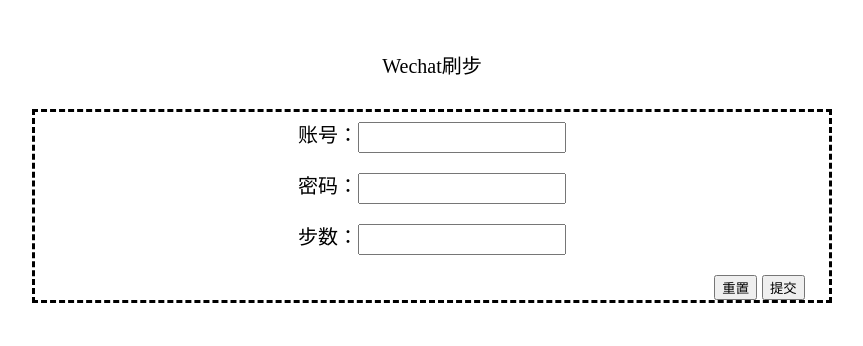
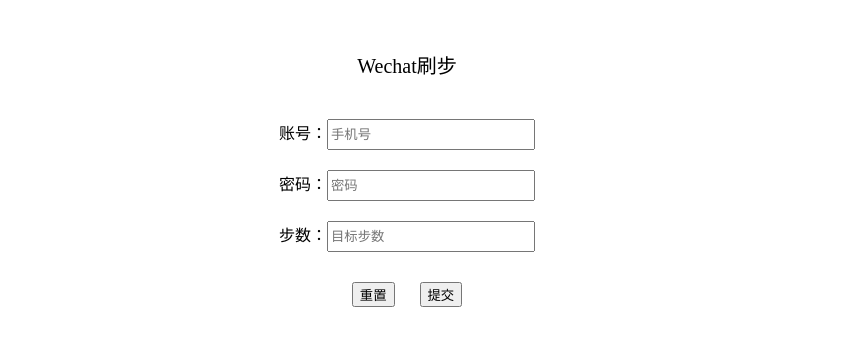
Before and after one commit to APKFans/WechatShuaBu, a Python web app: template wxcloudrun/templates/bushu.html in a window 1280 px wide. Shown: the top 346 px of the page, without its empty margins (233-1096 px from the left). Run offline with Jinja, Linux system fonts and the light colour scheme; the template is opened without the code that fills it, so the values that code supplies are empty.

Commit message:
刷步页面优化

```diff
--- a/wxcloudrun/templates/bushu.html
+++ b/wxcloudrun/templates/bushu.html
@@ -2,33 +2,148 @@
 <html>
 <head>
     <meta charset="utf-8">
+    <meta name="renderer" content="webkit">
+    <meta http-equiv="X-UA-Compatible" content="IE=edge,chrome=1">
+    <meta name="viewport"
+          content="width=device-width, initial-scale=1.0, minimum-scale=1.0, maximum-scale=1.0, user-scalable=1">
     <title>Wechat刷步</title>
     <style type="text/css">
-form {border:dashed}
-        .juzhong {text-align: left; margin: 50px auto; padding-left:50px; width: 800px; font-size: 20px; font-family: "����";}
-        .youduiqi{margin-left:655px; margin-top: 10px;}
-        .shuru {width: auto}
-        .zhanghao{width: 200px; height: 25px; margin-top: 10px; margin-bottom: 10px;}
-        .mima{width: 200px;height: 25px;margin-top: 10px; margin-bottom: 10px;}
-        .bushu{width: 200px;height: 25px;margin-top: 10px; margin-bottom: 10px;}
-        form {margin: 20px auto;}
+        form {
+            border: dashed
+        }
+
+        .juzhong {
+            text-align: left;
+            margin: 50px auto;
+        {#padding-left: 50px;#}{#width: 800px;#} font-size: 20px;
+        }
+
+        .youduiqi {
+        {#margin-left: 655px;#} margin-top: 10px;
+            margin-bottom: 10px;
+        }
+
+        .shuru {
+            width: auto
+        }
+
+        #username {
+            width: 200px;
+            height: 25px;
+            margin-top: 10px;
+            margin-bottom: 10px;
+        }
+
+        #password {
+            width: 200px;
+            height: 25px;
+            margin-top: 10px;
+            margin-bottom: 10px;
+        }
+
+        #step {
+            width: 200px;
+            height: 25px;
+            margin-top: 10px;
+            margin-bottom: 10px;
+        }
+
+        .label {
+            font-size: 16px;
+        }
+
+        #tips {
+            color: red;
+            font-size: 16px;
+            margin-top: 10px;
+        }
+
+        button {
+            margin: 10px;
+        }
     </style>
 </head>
 
 <body>
 <div class="juzhong" style="text-align:center;">
     <p align="center" style="margin-bottom: 30px;">Wechat刷步</p>
-        <form method="post" action="/api/shuabu">
-                账号：<input type="text" class="zhanghao" name="user" />
+    <div>
+        <label class="label">账号：</label><input type="text" id="username" name="username" placeholder="手机号"/>
         <br>
-                密码：<input type="text" class="mima" name="password" />
+        <label class="label">密码：</label><input type="password" id="password" name="password" placeholder="密码"/>
         <br>
-                步数：<input type="text" class="bushu" name="step" />
+        <label class="label">步数：</label><input type="text" id="step" name="step" placeholder="目标步数"/>
         <br>
+        <div id="tips"></div>
         <div class="youduiqi">
-                <input type="reset" value="重置"> <input type="submit" value="提交">
+            <button onclick="reset()">重置</button>
+            <button onclick="submit()">提交</button>
         </div>
-        </form>
     </div>
+</div>
+<script>
+    var Ajax = {
+        get: function (url, callback) {
+            // XMLHttpRequest对象用于在后台与服务器交换数据
+            var xhr = new XMLHttpRequest();
+            xhr.open('GET', url, false);
+            xhr.onreadystatechange = function () {
+                // readyState == 4说明请求已完成
+                if (xhr.readyState == 4) {
+                    if (xhr.status == 200 || xhr.status == 304) {
+                        console.log(xhr.responseText);
+                        callback(xhr.responseText);
+                    }
+                }
+            }
+            xhr.send();
+        },
+
+        // data应为'a=a1&b=b1'这种字符串格式，在jq里如果data为对象会自动将对象转成这种字符串格式
+        post: function (url, data, callback) {
+            var xhr = new XMLHttpRequest();
+            xhr.open('POST', url, false);
+            // 添加http头，发送信息至服务器时内容编码类型
+            xhr.setRequestHeader('Content-Type', 'application/x-www-form-urlencoded');
+            xhr.onreadystatechange = function () {
+                if (xhr.readyState == 4) {
+                    if (xhr.status == 200 || xhr.status == 304) {
+                        // console.log(xhr.responseText);
+                        callback(xhr.responseText);
+                    }
+                }
+            }
+            xhr.send(data);
+        }
+    }
+
+    function reset() {
+        document.getElementById("username").value = "";
+        document.getElementById("password").value = "";
+        document.getElementById("step").value = "";
+    }
+
+    function submit() {
+        {#alert(document.getElementById("username").value);#}
+        var username = document.getElementById("username").value.trim();
+        var password = document.getElementById("password").value.trim();
+        var step = document.getElementById("step").value.trim();
+
+        if (username === "" || password === "" || step === "") {
+            document.getElementById("tips").innerText = '账号、密码及步数不能为空';
+        } else {
+            Ajax.post('/api/shuabu', "username=" + username + "&password=" + password + "&step=" + step,
+                function (res) {
+                    res = JSON.parse(res);
+                    if (res.code === 0){
+                        alert(res.data);
+                    } else{
+                        document.getElementById("tips").innerText = res.errorMsg;
+                    }
+                }
+            )
+        }
+    }
+</script>
 </body>
 </html>
```
Also changed, not shown: wxcloudrun/views.py (+11 -2 lines). Lines whose indentation alone changed are shown as unchanged.
